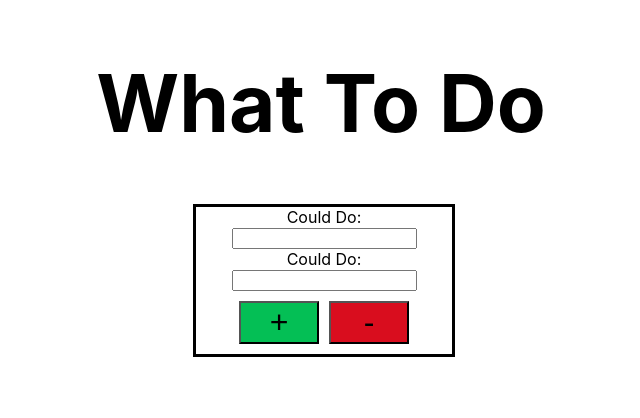
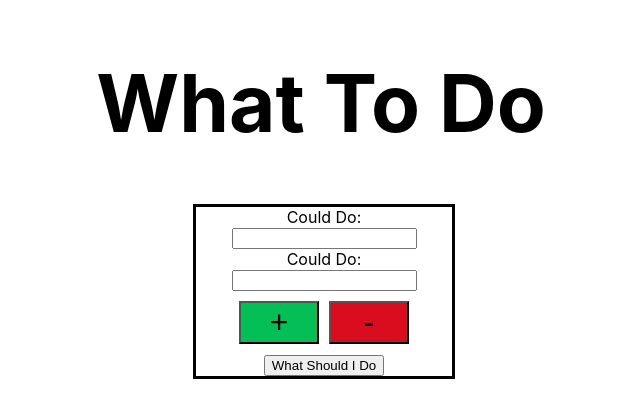
Before and after one commit to BaseBenjamin13/What-To-Do, a React (Create React App) app: page / in a window 1280 px wide. Shown: the top 418 px of the page, without its empty margins (319-959 px from the left). Built offline with nearby package versions, Linux system fonts and the light colour scheme.

Commit message:
made handle change function for input fields

```diff
--- a/src/components/CouldDo.js
+++ b/src/components/CouldDo.js
@@ -10,16 +10,27 @@ function CouldDo() {
     const [inputs, setInputs] = useState([<Input/>, <Input />]);
     const [couldDos, setCouldDos] = useState([])
 
+    const handleChange = (e, index) => {
+        e.preventDefault();
+        const values = [...couldDos];
+        values[index] = e.target.value;
+        setCouldDos(values);
+        console.log(couldDos);
+    };
+
     return (
         <div className="coulddo-container">
             <form >
-                {inputs.map((input) => {
-                    return input
+                {inputs.map((input, i) => {
+                    console.log(i)
+                    return <Input value={couldDos[i]} handleChange={handleChange} index={i} />
                 })}
                 <div className="input-btns-container">
                     <AddInput inputs={inputs} setInputs={setInputs} />
                     <RemoveInput inputs={inputs} setInputs={setInputs} />
                 </div>
+
+                <button type="submit" className="submit-btn">What Should I Do</button>
 
             </form>
         </div>
--- a/src/components/inputs/Input.js
+++ b/src/components/inputs/Input.js
@@ -1,12 +1,12 @@
 import React from 'react'
 
-function Input({value, onChange, index}) {
+function Input({value, handleChange, index}) {
   return (
     <div>
         <div>
             <label htmlFor="coulddo">Could Do: </label>
             <input type="text" id="coulddo" value={value || ''}
-                onChange={(e) => onChange(e, index)}
+                onChange={(e) => handleChange(e, index)}
             />
         </div>
     </div>
```
